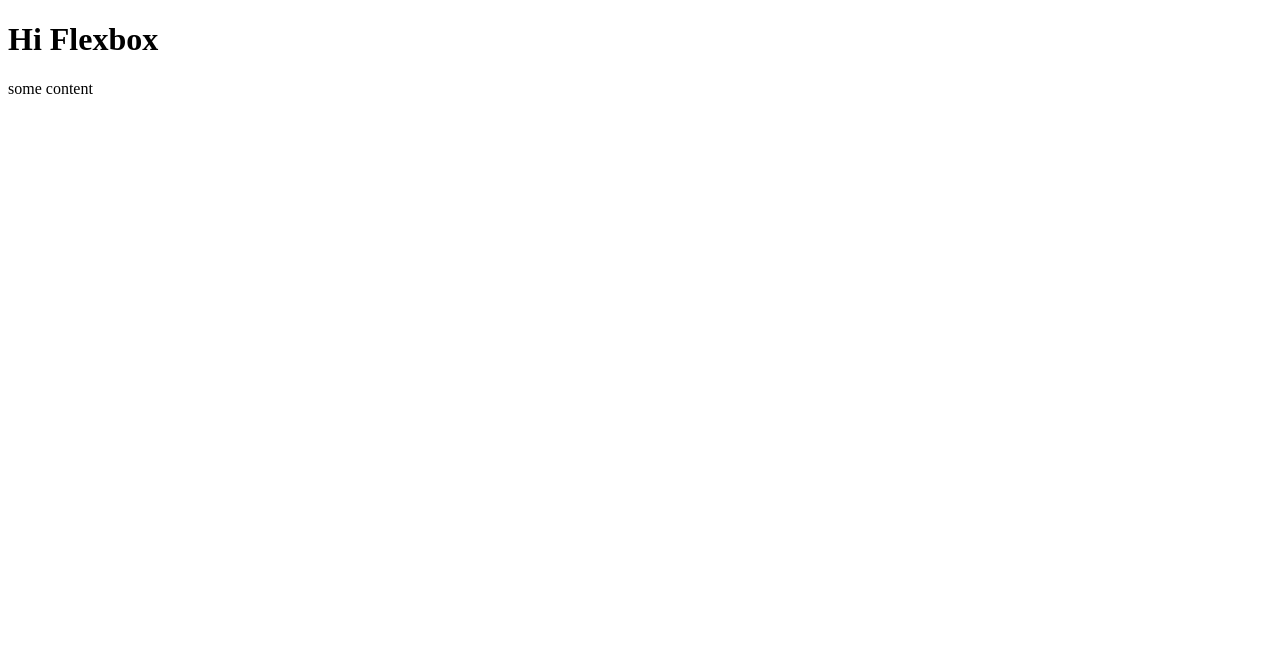
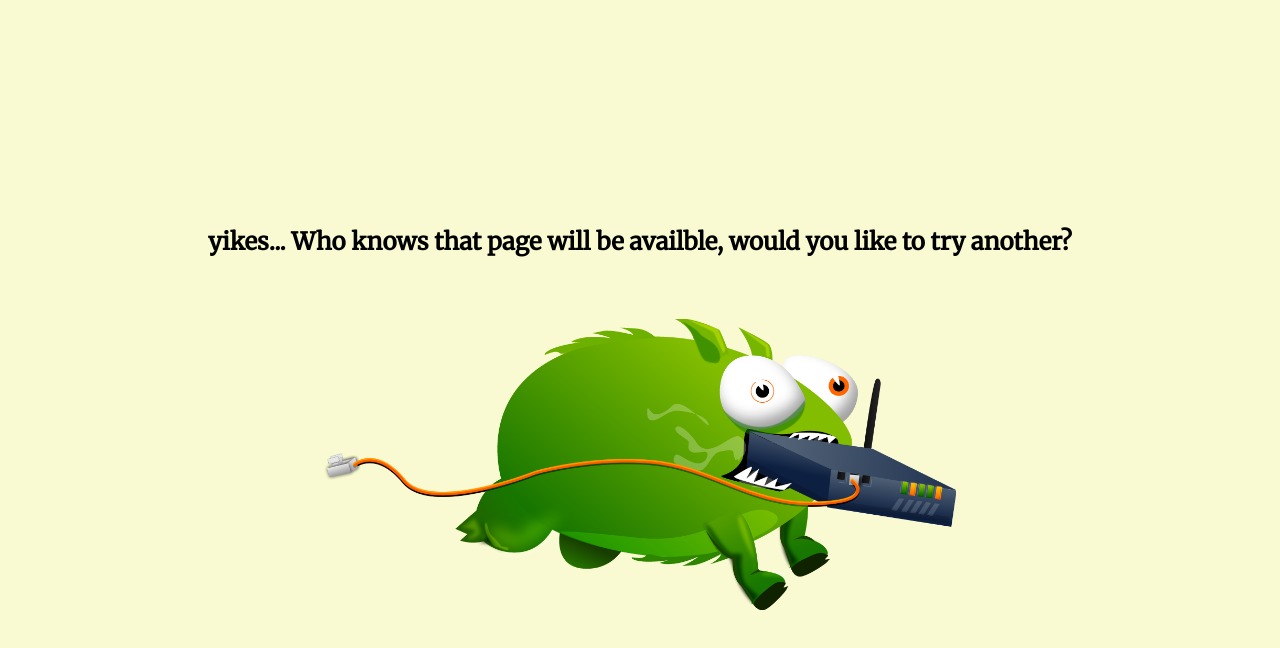
Before and after one commit to HeithRobbins/flex-course, a plain HTML site: page index.html in a window 1280 px wide. Drawn offline with Linux system fonts and the light colour scheme.

Commit message:
added error page

```diff
--- a/index.html
+++ b/index.html
@@ -3,11 +3,47 @@
 <head>
     <meta charset="UTF-8">
     <title></title>
+
+    <link href="https://fonts.googleapis.com/css?family=Merriweather&display=swap" rel="stylesheet">
+
+    <style>
+        body {
+            background-color: lightgoldenrodyellow;
+            font-family: 'Merriweather', serif;
+        }
+
+        .error-wrapper {
+            display: flex;
+            justify-content: center;
+            align-items: center;
+            height: 100vh;
+            flex-direction: column;
+        }
+
+        .error-wrapper > .error_heading {
+            margin-bottom: 42px;
+        }
+        img {
+            width: 50%;
+        }
+
+    </style>
+
+
+
+
 </head>
 <body>
-    <h1>Hi Flexbox</h1>
+    <div class="error-wrapper">
+        <div class="error_heading">
+            <h2>yikes... Who knows that page will be availble, would you like to try another?</h2>
+        </div>
 
-<p>some content</p>
+
+        <img src="tbot.png" alt="">
+    </div>
+
+
 
 </body>
 </html>
```
Also changed, not shown: tbot.png (added).
